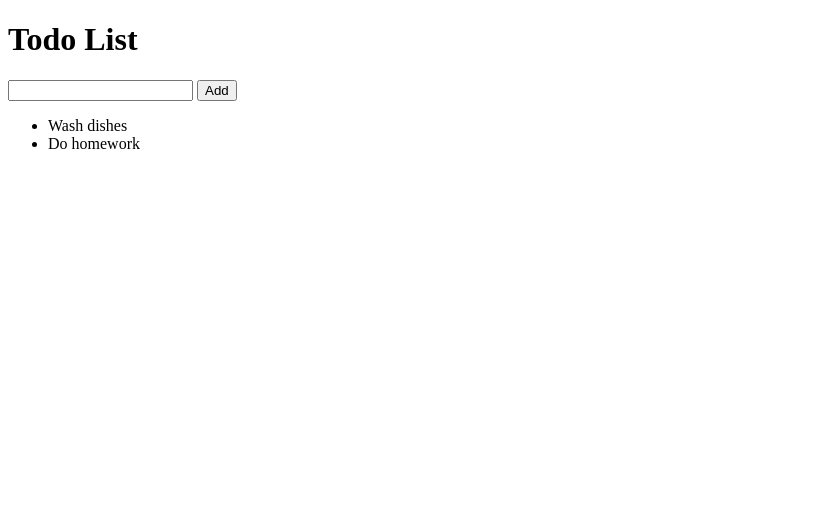
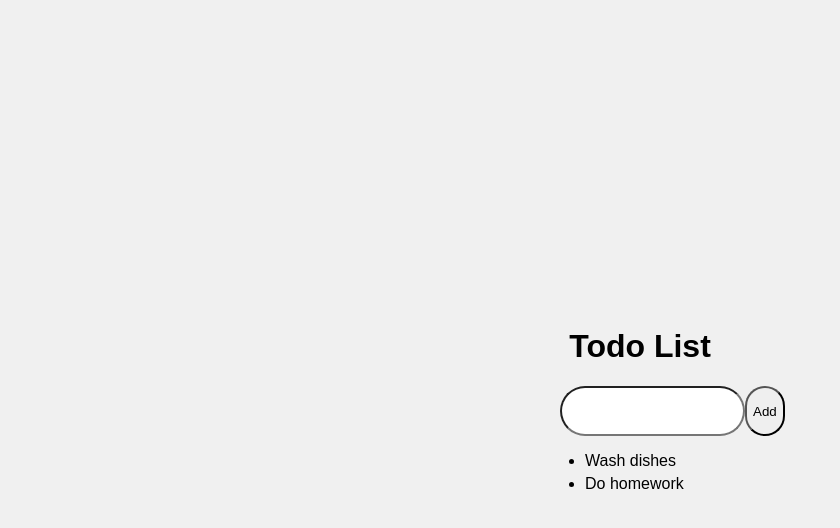
Before and after one commit to jjohngrey/todo-list, a website: page public/index.html in a window 1280 px wide. Shown: the whole page, without its empty margins (0-840 px from the left). Drawn offline with Linux system fonts and the light colour scheme.

Commit message:
display tasks

```diff
--- a/public/index.html
+++ b/public/index.html
@@ -7,18 +7,25 @@
     <title>To-Do List</title>
 </head>
 <body>
-    <div>
-        <h1>Todo List</h1>
-        <form>
-            <input type="text">
-            <button>Add</button>
-        </form>
-        <ul>
-            <li>Wash dishes</li>
-            <li>Do homework</li>
-        </ul>
+    <div class="container">
+        <div>
+            <h1>Todo List</h1>
+        </div>
+        <div>
+            <form id="form">
+                <input type="text">
+                <button id="addButton">Add</button>
+            </form>
+        </div>
+        <div>
+            <ul id="listOfTasks">
+            </ul>
+        </div>
+
+        <script src="script.js">
+        </script>
     </div>
 
-    <script src="script.js"></script>
+
 </body>
 </html>
--- a/public/script.js
+++ b/public/script.js
@@ -0,0 +1,13 @@
+const addButton = document.getElementById("addButton");
+const tasks = ["Wash dishes", "Do homework"];
+
+let listOfTasks = document.getElementById("listOfTasks");
+for (i = 0; i < tasks.length; i++) {
+    let li = document.createElement('li');
+    li.innerText = tasks[i];
+    listOfTasks.appendChild(li);
+}
+
+addButton.addEventListener("click", function(taskName) {
+    tasks.push(taskName);
+});
--- a/public/style.css
+++ b/public/style.css
@@ -0,0 +1,43 @@
+body {
+    font-family: Arial, sans-serif;
+    background-color: #f0f0f0;
+    display: flex;
+    justify-content: center;
+    align-items: center;
+    height: 100vh;
+}
+
+.container {
+    display: block;
+    width: 20vh;
+}
+
+h1 {
+    display: flex;
+    justify-content: center;
+}
+
+#form {
+    display: flex;
+    justify-content: space-between;
+    width: 100%;
+}
+
+input {
+    border-radius: 10cap;
+}
+
+button {
+    border-radius: 25cap;
+    height: 50px;
+    width: 50px;
+}
+
+ul {
+    display: block;
+    padding-left: 20px;
+}
+
+li {
+    margin: 5px;
+}
```
Also changed, not shown: server.js (+6 -1 lines).
